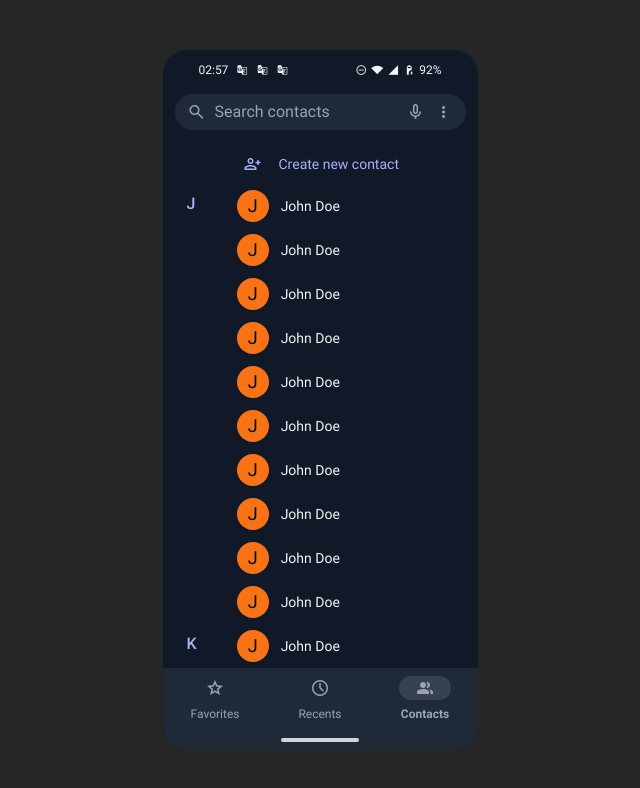
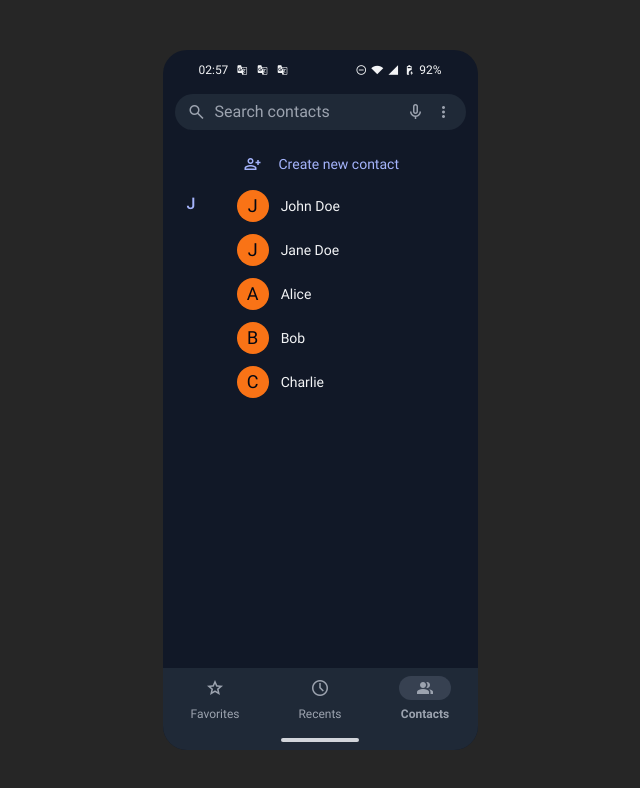
Before and after one commit to loucabaigneres/google-phone-app, a Vue app: page /contacts in a window 1280 px wide. Shown: the top 788 px of the page, without its empty margins (320-960 px from the left). Built offline with nearby package versions, Linux system fonts and the light colour scheme.

Commit message:
🚧 Create fake contacts list

```diff
--- a/src/components/ContactCard.vue
+++ b/src/components/ContactCard.vue
@@ -1,10 +1,21 @@
+<script>
+export default {
+  props: {
+    contact: {
+      type: Object,
+      required: true,
+    },
+  },
+}
+</script>
+
 <template>
   <div class="flex items-center gap-3 px-3 py-1.5">
     <div
       class="flex size-8 items-center justify-center rounded-full bg-orange-500"
     >
-      <h3 class="text-lg text-gray-950">J</h3>
+      <h3 class="text-lg text-gray-950">{{ contact.name[0] }}</h3>
     </div>
-    <p class="text-sm text-gray-100">John Doe</p>
+    <p class="text-sm text-gray-100">{{ contact.name }}</p>
   </div>
 </template>
--- a/src/views/ContactsView.vue
+++ b/src/views/ContactsView.vue
@@ -1,5 +1,33 @@
 <script setup>
 import ContactCard from "@/components/ContactCard.vue"
+
+const contacts = [
+  {
+    id: 1,
+    name: "John Doe",
+    number: "1234567890",
+  },
+  {
+    id: 2,
+    name: "Jane Doe",
+    number: "0987654321",
+  },
+  {
+    id: 3,
+    name: "Alice",
+    number: "1231231231",
+  },
+  {
+    id: 4,
+    name: "Bob",
+    number: "3213213213",
+  },
+  {
+    id: 5,
+    name: "Charlie",
+    number: "4564564564",
+  },
+]
 </script>
 
 <template>
@@ -19,17 +47,11 @@ import ContactCard from "@/components/ContactCard.vue"
         </div>
       </div>
       <div class="col-span-6 flex flex-col">
-        <ContactCard v-for="index in 10" :key="index" />
-      </div>
-    </div>
-    <div class="grid grid-cols-7">
-      <div class="sticky top-0 h-fit">
-        <div class="flex size-10 items-center">
-          <span class="text-base font-medium text-indigo-300">K</span>
-        </div>
-      </div>
-      <div class="col-span-6 flex flex-col">
-        <ContactCard v-for="index in 10" :key="index" />
+        <ContactCard
+          v-for="(contact, index) in contacts"
+          :key="index"
+          :contact="contact"
+        />
       </div>
     </div>
   </section>
```
